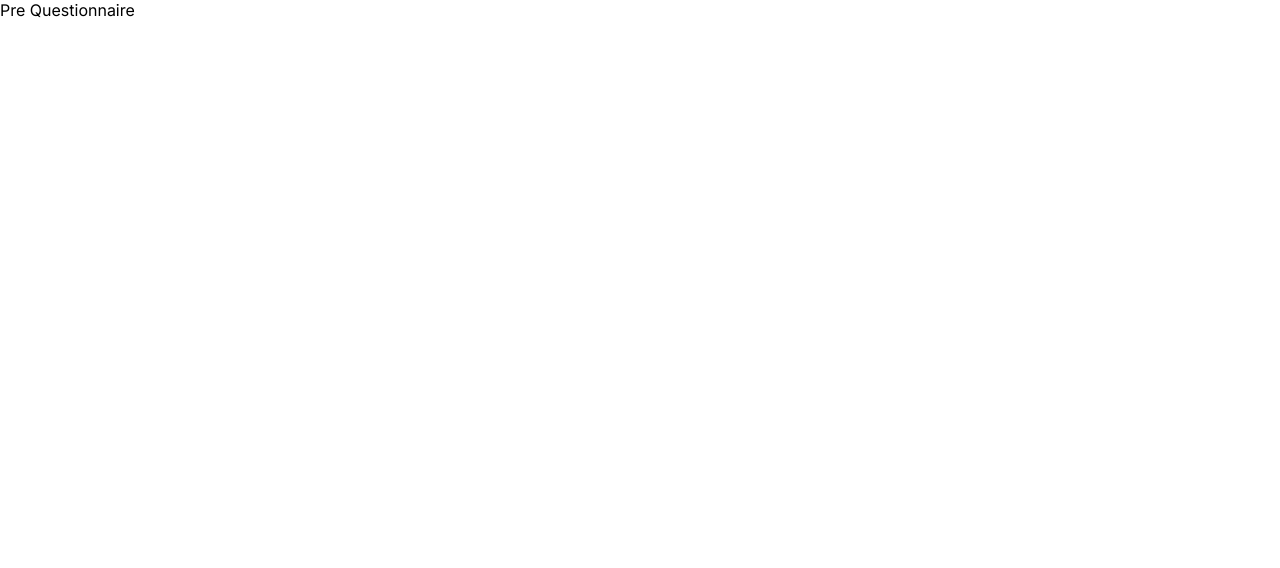
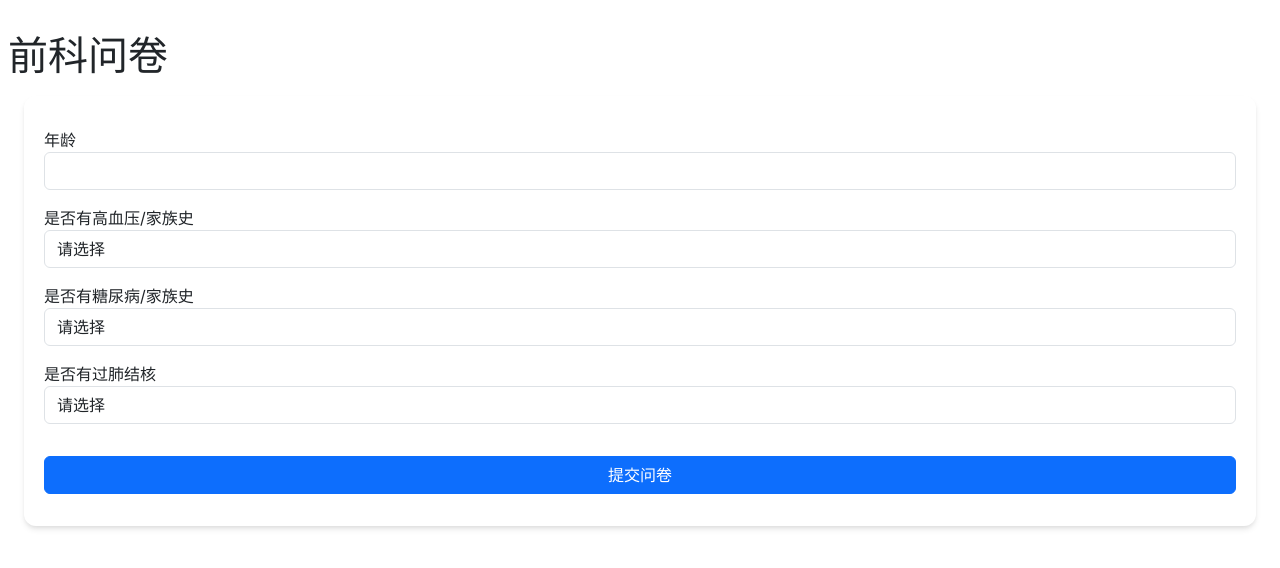
Before and after one commit to Beijing-Friendship-Hospital-Web-App/Frontend, a Next.js app: page /pre-questionnaire in a window 1280 px wide. Shown: the top 568 px of the page. Built offline with nearby package versions, Linux system fonts and the light colour scheme.

Commit message:
added questionnaire template

```diff
--- a/src/app/dashboard/page.module.css
+++ b/src/app/dashboard/page.module.css
@@ -5,9 +5,12 @@
   display: flex;
   justify-content: center;
   align-items: center;
+  box-shadow: rgba(0, 0, 0, 0.1) 0px 4px 6px -1px,
+    rgba(0, 0, 0, 0.06) 0px 2px 4px -1px;
 }
 
 .grid {
+  margin-top: 1rem;
   display: grid;
   grid-template-columns: 1fr 1fr;
 }
--- a/src/app/globals.css
+++ b/src/app/globals.css
@@ -40,39 +40,6 @@
   --card-border-rgb: 131, 134, 135;
 }
 
-@media (prefers-color-scheme: dark) {
-  :root {
-    --foreground-rgb: 255, 255, 255;
-    --background-start-rgb: 0, 0, 0;
-    --background-end-rgb: 0, 0, 0;
-
-    --primary-glow: radial-gradient(rgba(1, 65, 255, 0.4), rgba(1, 65, 255, 0));
-    --secondary-glow: linear-gradient(
-      to bottom right,
-      rgba(1, 65, 255, 0),
-      rgba(1, 65, 255, 0),
-      rgba(1, 65, 255, 0.3)
-    );
-
-    --tile-start-rgb: 2, 13, 46;
-    --tile-end-rgb: 2, 5, 19;
-    --tile-border: conic-gradient(
-      #ffffff80,
-      #ffffff40,
-      #ffffff30,
-      #ffffff20,
-      #ffffff10,
-      #ffffff10,
-      #ffffff80
-    );
-
-    --callout-rgb: 20, 20, 20;
-    --callout-border-rgb: 108, 108, 108;
-    --card-rgb: 100, 100, 100;
-    --card-border-rgb: 200, 200, 200;
-  }
-}
-
 * {
   box-sizing: border-box;
   padding: 0;
@@ -96,4 +63,6 @@ button,
 select,
 a {
   -webkit-tap-highlight-color: transparent;
+  text-decoration: none;
+  color: inherit;
 }
--- a/src/app/page.module.css
+++ b/src/app/page.module.css
@@ -5,7 +5,7 @@
   gap: 1.5rem;
   align-items: center;
   padding: 2rem;
-  min-height: 100vh;
+  margin-top: 30%;
   background-color: white;
   border-color: "black";
   border-width: 1;
@@ -30,4 +30,5 @@
   width: 100%;
   max-width: 280px;
   margin-top: 2rem;
+  margin-bottom: 2rem;
 }
--- a/src/app/pre-questionnaire/page.module.css
+++ b/src/app/pre-questionnaire/page.module.css
@@ -0,0 +1,7 @@
+.wrapper {
+  padding: 2rem 0.5rem;
+}
+
+.submit-btn {
+  margin-top: 1rem;
+}
--- a/src/app/pre-questionnaire/page.tsx
+++ b/src/app/pre-questionnaire/page.tsx
@@ -1,9 +1,63 @@
-import React from 'react'
+import QuestionnaireWrapper from "@/components/QuestionnaireWrapper";
+import styles from "./page.module.css";
 
 function page() {
   return (
-    <div>Pre Questionnaire</div>
-  )
+    <div className={styles.wrapper}>
+      <h1>前科问卷</h1>
+      <QuestionnaireWrapper>
+        <div className="form-group">
+          <label htmlFor="q1">年龄</label>
+          <input
+            type="number"
+            className="form-control"
+            id="q1"
+            placeholder=""
+          />
+        </div>
+
+        <div className="form-group">
+          <label htmlFor="q2">是否有高血压/家族史</label>
+          <select className="form-control" id="q2">
+            <option disabled selected>
+              请选择
+            </option>
+            <option>是</option>
+            <option>否</option>
+          </select>
+        </div>
+
+        <div className="form-group">
+          <label htmlFor="q3">是否有糖尿病/家族史</label>
+          <select className="form-control" id="q3">
+            <option disabled selected>
+              请选择
+            </option>
+            <option>是</option>
+            <option>否</option>
+          </select>
+        </div>
+
+        <div className="form-group">
+          <label htmlFor="q3">是否有过肺结核</label>
+          <select className="form-control" id="q3">
+            <option disabled selected>
+              请选择
+            </option>
+            <option>是</option>
+            <option>否</option>
+          </select>
+        </div>
+
+        <button
+          type="submit"
+          className={`btn btn-primary ${styles["submit-btn"]}`}
+        >
+          提交问卷
+        </button>
+      </QuestionnaireWrapper>
+    </div>
+  );
 }
 
-export default page
+export default page;
--- /dev/null
+++ b/src/components/QuestionnaireWrapper.module.css
@@ -0,0 +1,10 @@
+.wrapper {
+  box-shadow: rgba(0, 0, 0, 0.1) 0px 4px 6px -1px,
+    rgba(0, 0, 0, 0.06) 0px 2px 4px -1px;
+  border-radius: 12px;
+  margin: 1rem;
+  padding: 2rem 1.25rem;
+  display: flex;
+  flex-direction: column;
+  gap: 1rem;
+}
--- /dev/null
+++ b/src/components/QuestionnaireWrapper.tsx
@@ -0,0 +1,9 @@
+import React from "react";
+import styles from "./QuestionnaireWrapper.module.css";
+import "bootstrap/dist/css/bootstrap.css";
+
+function QuestionnaireWrapper({ children }: any) {
+  return <div className={styles.wrapper}>{children}</div>;
+}
+
+export default QuestionnaireWrapper;
```
